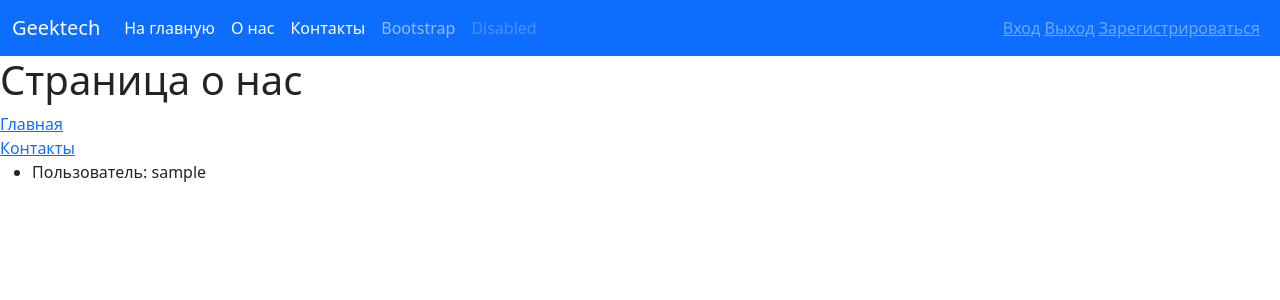
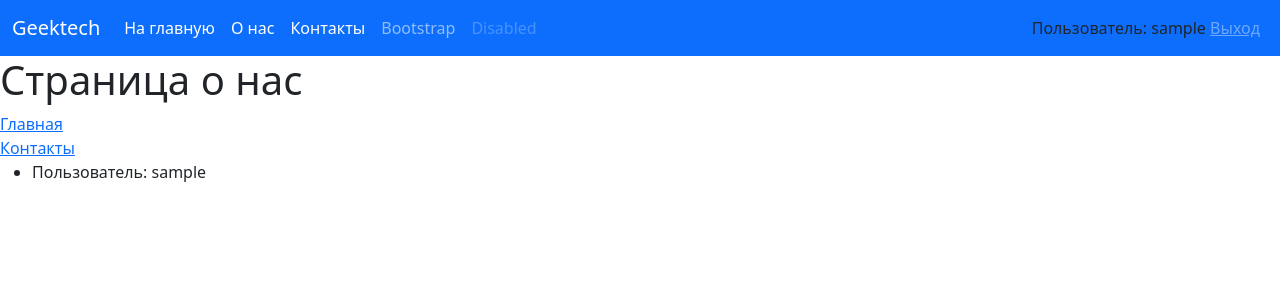
Before and after one commit to Sultanbek02173/Geektech_month_4, a Django app: page /about/ in a window 1280 px wide. Shown: the top 300 px of the page. Run offline with Django 4.2, Linux system fonts and the light colour scheme; the visitor is signed in with stand-in values (Sample User, id 1).

Commit message:
ispravil index

```diff
--- a/templates/base.html
+++ b/templates/base.html
@@ -42,9 +42,14 @@
           </div>
           <div class="d-flex">
             <div class="p-2">
+              {% if user.is_authenticated %}
+              <span> Пользователь: {{ user.get_username }}</span>
+              <a href="{% url 'logout' %}">Выход</a>
+              {% else %}
               <a href="{% url 'login' %}">Вход</a>
-              <a href="{% url 'logout' %}">Выход</a>
               <a href="{% url 'register' %}">Зарегистрироваться</a>
+              {% endif %}
+
             </div>
           </div>
         </div>
```
